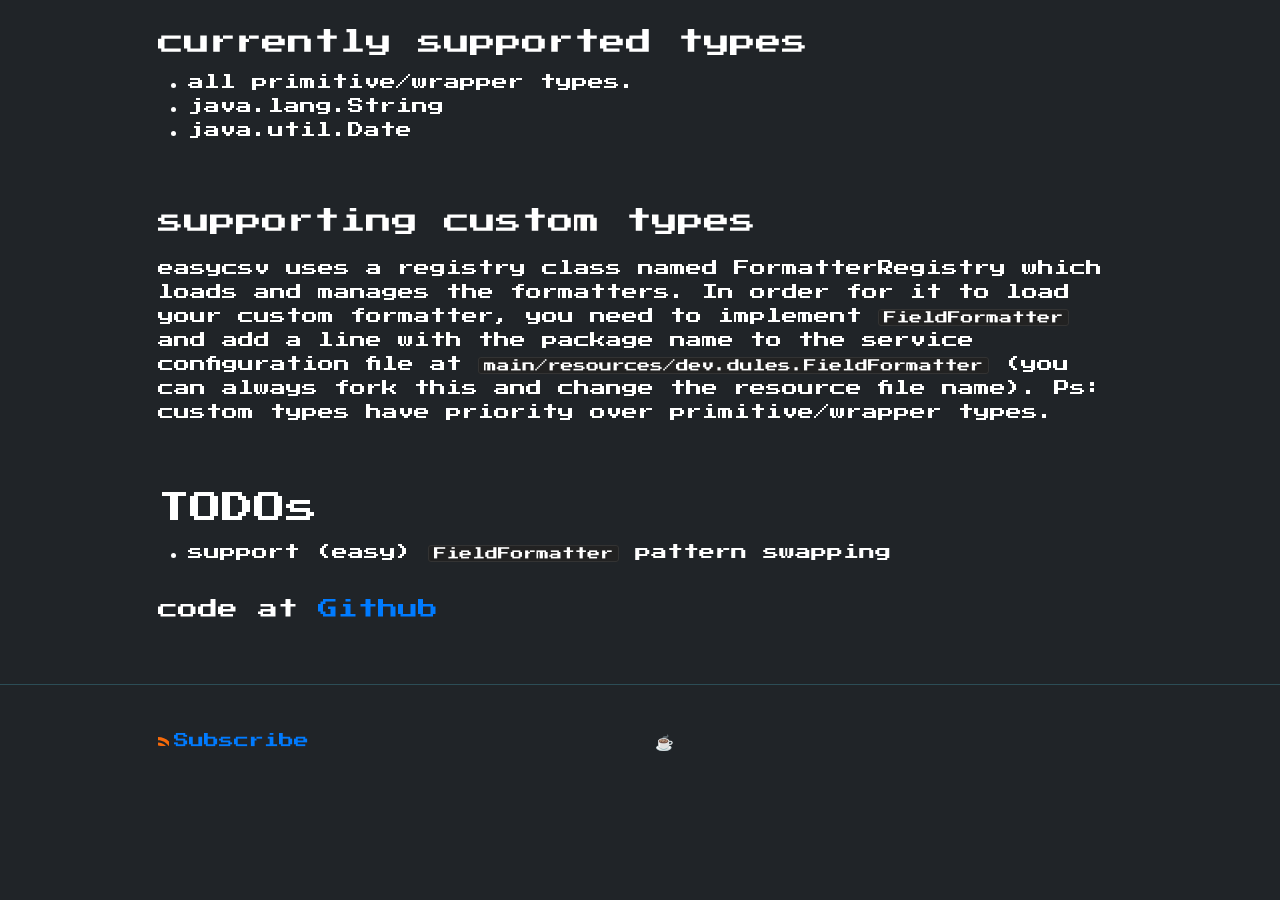
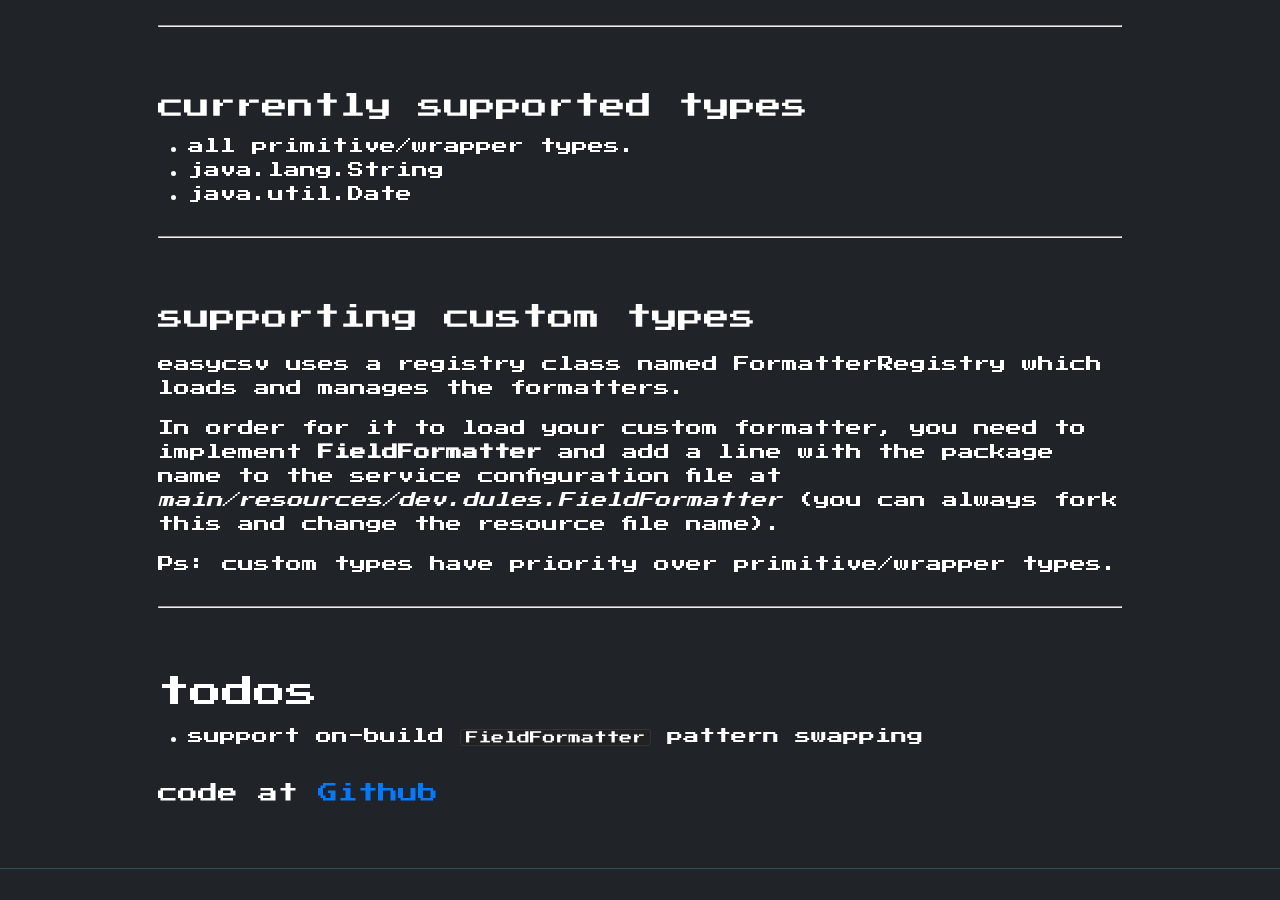
Before and after one commit to kelvindules/kelvindules.github.io, a Jekyll site: the page built from _posts/2020-04-10-easycsv.markdown, in a window 1280 px wide and 900 px high, scrolled down 766 px. Built offline with Jekyll 4.4.1, drawn with Linux system fonts in a browser that asks for light colours; before the commit the page ends 1579 px from its top, so only the background shows below that.

Commit message:
adjusts post dividers and breaklines

````diff
--- a/_posts/2020-04-10-easycsv.markdown
+++ b/_posts/2020-04-10-easycsv.markdown
@@ -7,6 +7,8 @@ author: kelvin dules
 ---
 
 easycsv is a csv builder class that, as the name states, makes object-to-csv easy.
+
+---
 
 ### how to use
 
@@ -27,19 +29,29 @@ A,B,C
 1,1.1,bar
 ```
 
+---
+
 ### currently supported types
 
 * all primitive/wrapper types.
 * java.lang.String
 * java.util.Date
 
+---
+
 ### supporting custom types
 
-easycsv uses a registry class named FormatterRegistry which loads and manages the formatters. In order for it to load your custom formatter,
-you need to implement `FieldFormatter` and add a line with the package name to the service configuration file at `main/resources/dev.dules.FieldFormatter` (you can always fork this and change the resource file name). Ps: custom types have priority over primitive/wrapper types.
+easycsv uses a registry class named FormatterRegistry which loads and manages the formatters.
 
-## TODOs
+In order for it to load your custom formatter,
+you need to implement **FieldFormatter** and add a line with the package name to the service configuration file at *main/resources/dev.dules.FieldFormatter* (you can always fork this and change the resource file name).
 
-* support (easy) `FieldFormatter` pattern swapping
+Ps: custom types have priority over primitive/wrapper types.
+
+---
+
+## todos
+
+* support on-build `FieldFormatter` pattern swapping
 
 #### code at [Github](https://github.com/kelvindules/easycsv.git)
````
